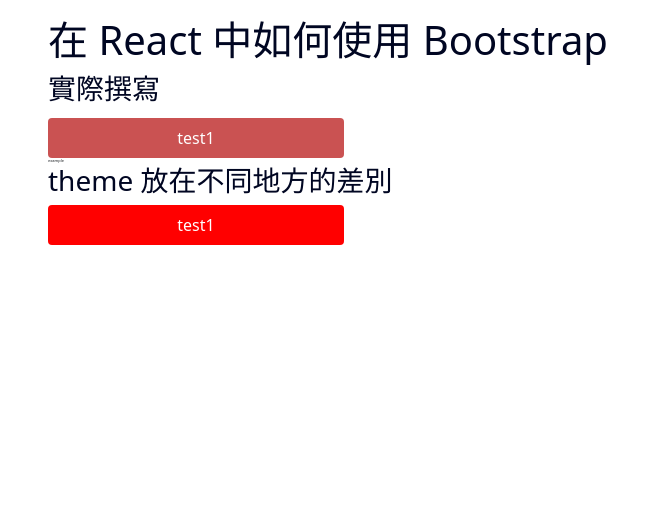
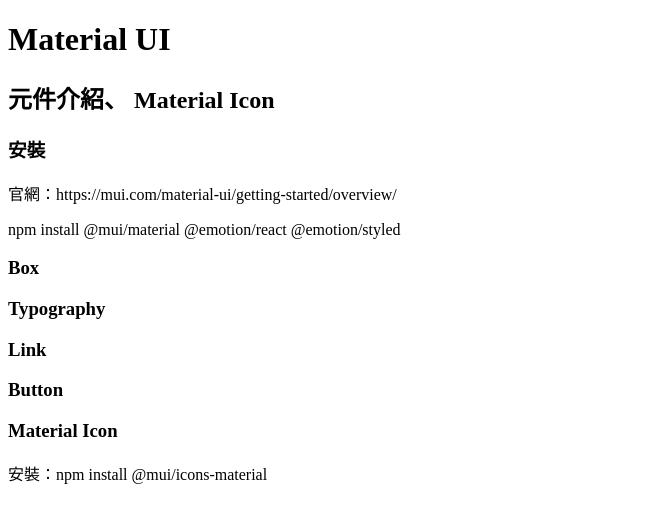
Before and after one commit to vvvvvvii/Ironman, a React (Create React App) app: page / in a window 1280 px wide. Shown: the top 522 px of the page, without its empty margins (0-661 px from the left). Built offline with nearby package versions, Linux system fonts and the light colour scheme.

Commit message:
課前準備

```diff
--- a/src/index.js
+++ b/src/index.js
@@ -1,14 +1,11 @@
 import React from "react";
 import ReactDOM from "react-dom/client";
 import App from "./App";
-import "bootstrap/dist/css/bootstrap.min.css";
-import GlobalStyles from "./styles/globalStyles";
-import "./App.css";
+// import "./App.css";
 
 const root = ReactDOM.createRoot(document.getElementById("root"));
 root.render(
   <React.StrictMode>
-    <GlobalStyles></GlobalStyles>
     <App />
   </React.StrictMode>
 );
--- a/src/pages/Memo.js
+++ b/src/pages/Memo.js
@@ -1,33 +1,21 @@
 import React from "react";
-import { Button } from "react-bootstrap";
-import styled, { css } from "styled-components";
 
 function Memo() {
   return (
     <div>
-      <h1>在 React 中如何使用 Bootstrap</h1>
-      <h3>實際撰寫</h3>
-      {/* utils */}
-      <Button className="mt-1">test1</Button>
-      <p className="fz-1">example</p>
-      <h3>theme 放在不同地方的差別</h3>
-      <CustomButton2 theme={theme}>test1</CustomButton2>
+      <h1>Material UI</h1>
+      <h2>元件介紹、 Material Icon</h2>
+      <h3>安裝</h3>
+      <p>官網：https://mui.com/material-ui/getting-started/overview/</p>
+      <p>npm install @mui/material @emotion/react @emotion/styled</p>
+      <h3>Box</h3>
+      <h3>Typography</h3>
+      <h3>Link</h3>
+      <h3>Button</h3>
+      <h3>Material Icon</h3>
+      <p>安裝：npm install @mui/icons-material</p>
     </div>
   );
 }
-const theme = {
-  primary: "black",
-  secondary: "red",
-};
 
-// const CustomButton = styled(Button)`
-//   font-weight: bold;
-//   font-size: 32px;
-//   &:hover {
-//     background: #000 !important;
-//   }
-// `;
-const CustomButton2 = styled(Button)`
-  background: ${(props) => props.theme.secondary};
-`;
 export default Memo;
--- a/src/styles/globalStyles.js
+++ /dev/null
@@ -1,50 +0,0 @@
-import { createGlobalStyle } from "styled-components";
-import styled, { css } from "styled-components";
-
-const fontSizeBase = "1";
-const defaultSpacer = "1";
-
-const theme = {
-  spacers: [
-    0,
-    defaultSpacer * 0.25,
-    defaultSpacer * 0.75,
-    defaultSpacer * 1,
-    defaultSpacer * 1.2,
-    defaultSpacer * 1.5,
-  ],
-  fonts: [
-    0,
-    fontSizeBase * 0.25,
-    fontSizeBase * 0.75,
-    fontSizeBase * 1,
-    fontSizeBase * 1.2,
-    fontSizeBase * 1.5,
-  ],
-};
-
-const GlobalStyles = createGlobalStyle`
-  a{
-    text-decoration: none;
-  }
-  ${theme.fonts.map(
-    (font, fontKey) => css`
-      .fz-${fontKey} {
-        font-size: ${font}rem !important;
-      }
-    `
-  )}
-  ${theme.spacers.map(
-    (spacer, spacerKey) => css`
-      ${["top", "right", "bottom", "left"].map(
-        (dir) => css`
-          .m${dir[0]}-${spacerKey}{
-            margin-${dir}: ${spacer}rem
-          }}
-        `
-      )}
-    `
-  )}
-`;
-
-export default GlobalStyles;
```
